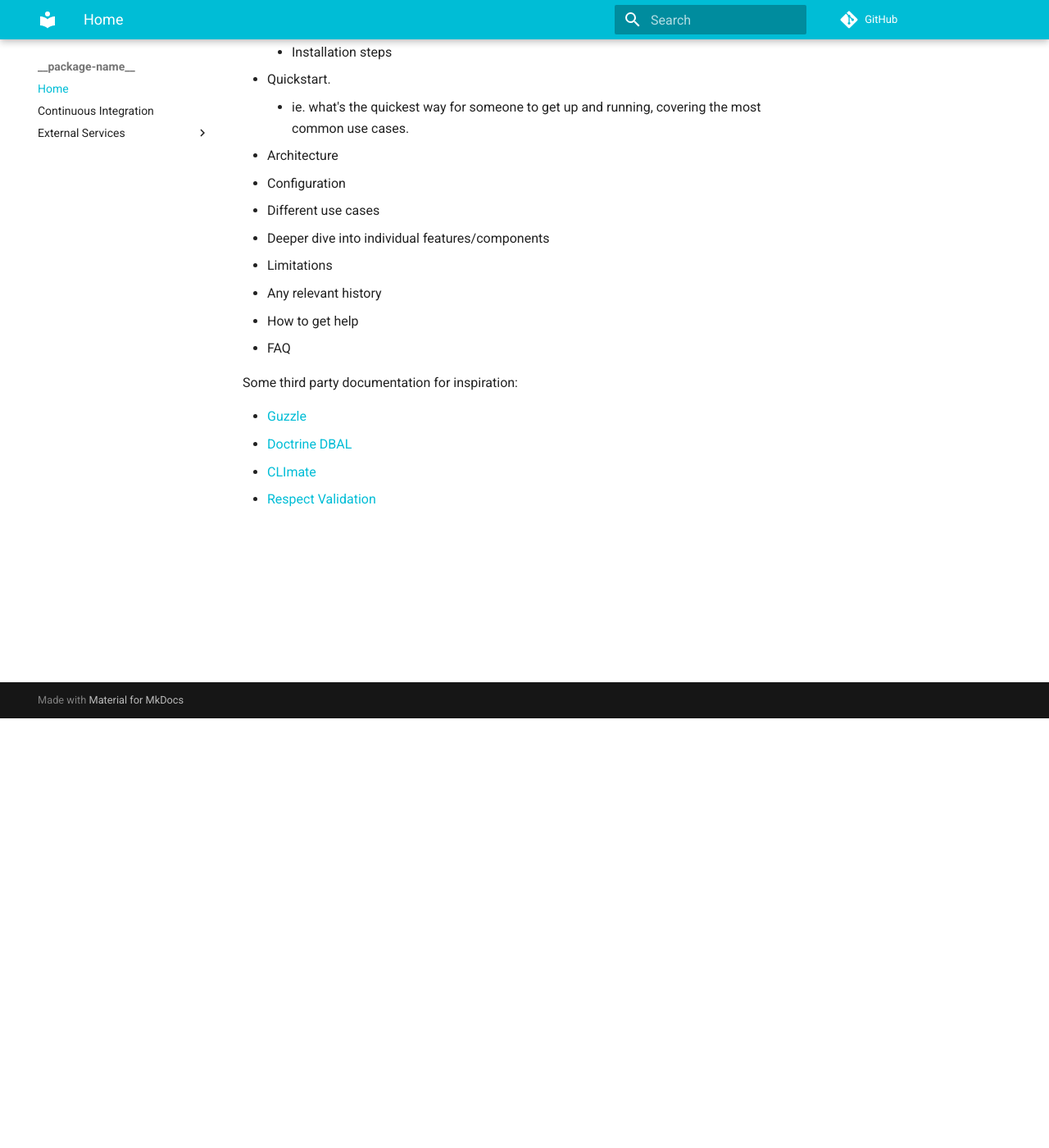
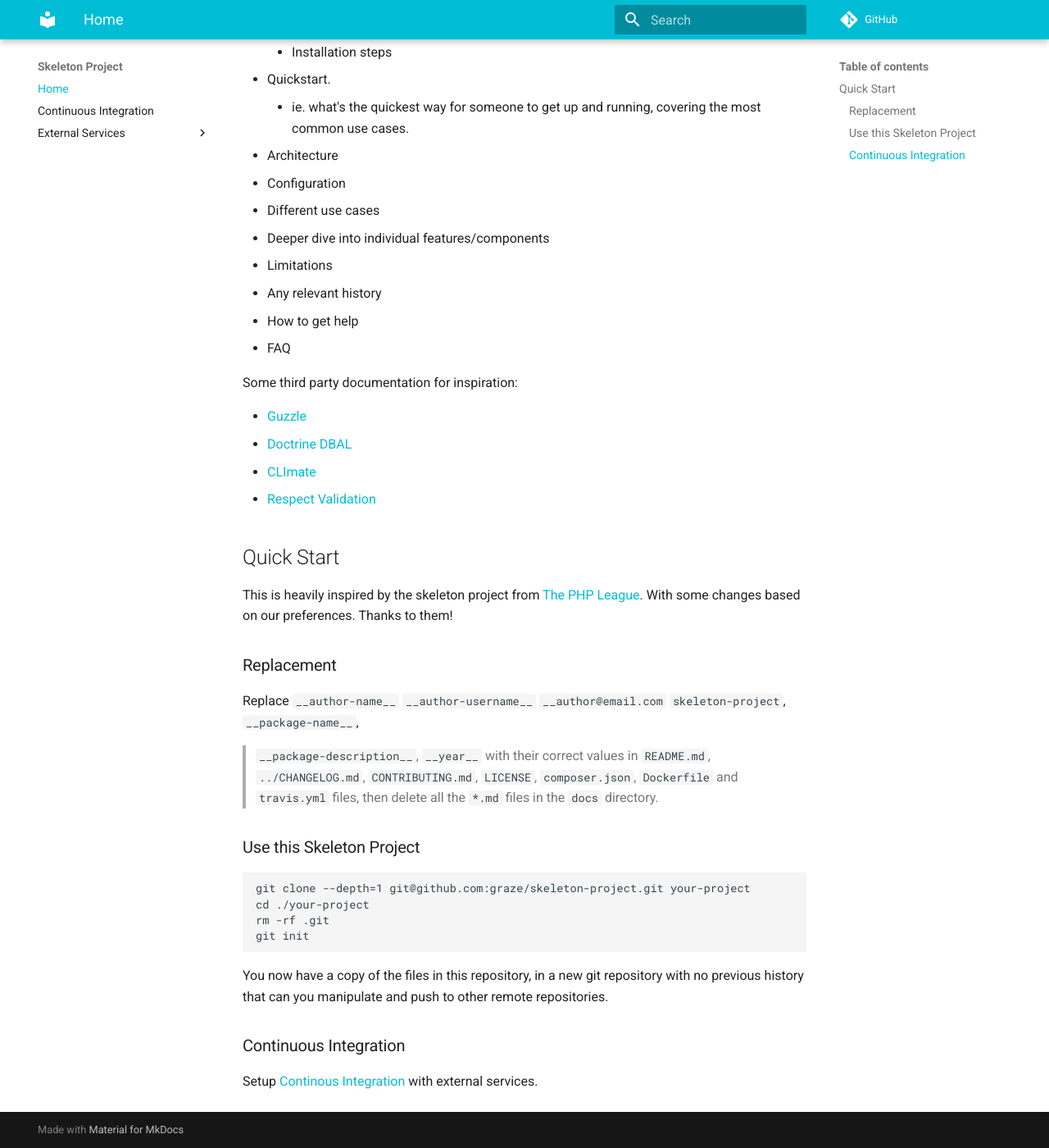
Before and after one commit to graze/skeleton-project, an MkDocs documentation site: the page built from docs/index.md, in a window 1280 px wide and 1400 px high, scrolled down 524 px. Shown: the whole window at 82% size. Built offline with MkDocs 1.6.1 and Material for MkDocs 9.7.7, drawn with Linux system fonts in a browser that asks for light colours; comment, search, counter and statistics services are not loaded; some of the changed text lies outside the part shown.

Commit message:
make the skeleton project documentation actually documentation

````diff
--- a/docs/index.md
+++ b/docs/index.md
@@ -1,4 +1,4 @@
-# __package-name__
+# Skeleton Project
 
 This is where your project documentation should go. It SHOULD NOT just be a
 repetition of the README, but COULD expand on some of the topics mentioned
@@ -34,3 +34,31 @@ Some third party documentation for inspiration:
 - [Doctrine DBAL](https://www.doctrine-project.org/projects/doctrine-dbal/en/current/)
 - [CLImate](https://climate.thephpleague.com/)
 - [Respect Validation](https://respect.github.io/Validation/)
+
+## Quick Start
+
+This is heavily inspired by the skeleton project from [The PHP League](https://github.com/thephpleague/skeleton).
+With some changes based on our preferences. Thanks to them!
+
+### Replacement
+
+Replace `__author-name__` `__author-username__` `__author@email.com` `skeleton-project`, `__package-name__`,
+> `__package-description__`, `__year__` with their correct values in `README.md`,
+`../CHANGELOG.md`, `CONTRIBUTING.md`, `LICENSE`, `composer.json`,
+`Dockerfile` and `travis.yml` files, then delete all the `*.md` files in the `docs` directory.
+
+### Use this Skeleton Project
+
+```shell
+git clone --depth=1 git@github.com:graze/skeleton-project.git your-project
+cd ./your-project
+rm -rf .git
+git init
+```
+
+You now have a copy of the files in this repository, in a new git repository with no previous history that can you
+manipulate and push to other remote repositories.
+
+### Continuous Integration
+
+Setup [Continous Integration](ci.md) with external services.
--- a/mkdocs.yml
+++ b/mkdocs.yml
@@ -1,4 +1,4 @@
-site_name: __package-name__
+site_name: Skeleton Project
 site_description: __package-description__
 site_author: __author-name__
 repo_url: https://github.com/graze/skeleton-project
@@ -17,13 +17,14 @@ nav:
   - Continuous Integration: 'ci.md'
   - 'External Services':
     - Travis: 'external_services/travis.md'
-    - Scrutinizer: 'external_services/scrutinzer.md'
+    - Scrutinizer: 'external_services/scrutinizer.md'
     - Packagist: 'external_services/packagist.md'
     - DockerHub: 'external_services/docker_hub.md'
     - GitHub: 'external_services/github.md'
     - 'GitHub Pages': 'external_services/github_pages.md'
 
 markdown_extensions:
+  - admonition:
   - markdown.extensions.tables:
   - pymdownx.magiclink:
   - pymdownx.tilde:
````
Also changed, not shown: CHANGELOG.md (+6 -0 lines), docs/external_services/github.md (+3 -3 lines), docs/external_services/docker_hub_build_settings.png, docs/external_services/scrutinizer.md (renamed from docs/external_services/scrutinzer.md).
